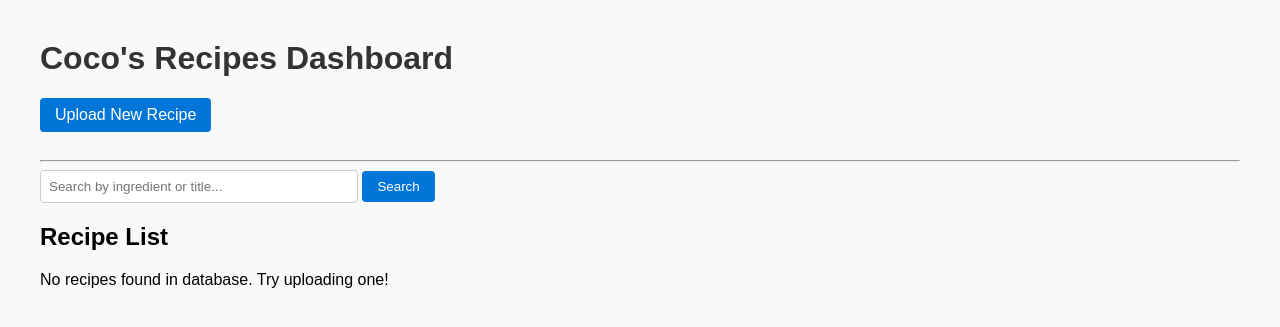
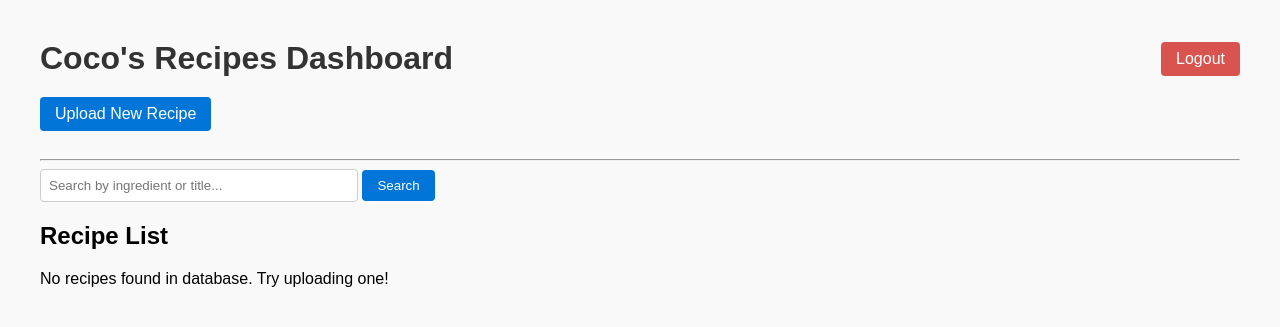
Before and after one commit to subhalakshmisubhi/Cocos-Recipes, a Flask app: page / in a window 1280 px wide. Shown: the top 327 px of the page. Run offline with Flask 3, Linux system fonts and the light colour scheme; the visitor is signed in with stand-in values (Sample User, id 1); data that the repository does not hold is empty.

Commit message:
Refactor header and button styles in index.html

```diff
--- a/templates/index.html
+++ b/templates/index.html
@@ -4,8 +4,10 @@
     <title>Coco's Recipes Dashboard</title>
     <style>
         body { font-family: Arial, sans-serif; margin: 40px; background: #f9f9f9; }
-        h1 { color: #333; }
-        .btn { display: inline-block; padding: 8px 15px; background: #0275d8; color: white; text-decoration: none; border-radius: 4px; margin-bottom: 20px; }
+        .header-bar { display: flex; justify-content: space-between; align-items: center; margin-bottom: 20px; }
+        h1 { color: #333; margin: 0; }
+        .btn { display: inline-block; padding: 8px 15px; background: #0275d8; color: white; text-decoration: none; border-radius: 4px; }
+        .btn-logout { background: #d9534f; }
         form { margin-bottom: 20px; }
         input[type="text"] { padding: 8px; width: 300px; border: 1px solid #ccc; border-radius: 4px; }
         button { padding: 8px 15px; background: #0275d8; color: white; border: none; border-radius: 4px; cursor: pointer; }
@@ -13,8 +15,12 @@
     </style>
 </head>
 <body>
-    <h1>Coco's Recipes Dashboard</h1>
-    <a href="/add" class="btn">Upload New Recipe</a>
+    <div class="header-bar">
+        <h1>Coco's Recipes Dashboard</h1>
+        <a href="/logout" class="btn btn-logout">Logout</a>
+    </div>
+
+    <a href="/add" class="btn" style="margin-bottom: 20px; display: inline-block;">Upload New Recipe</a>
     <hr>
 
     <form method="GET" action="/">
```
